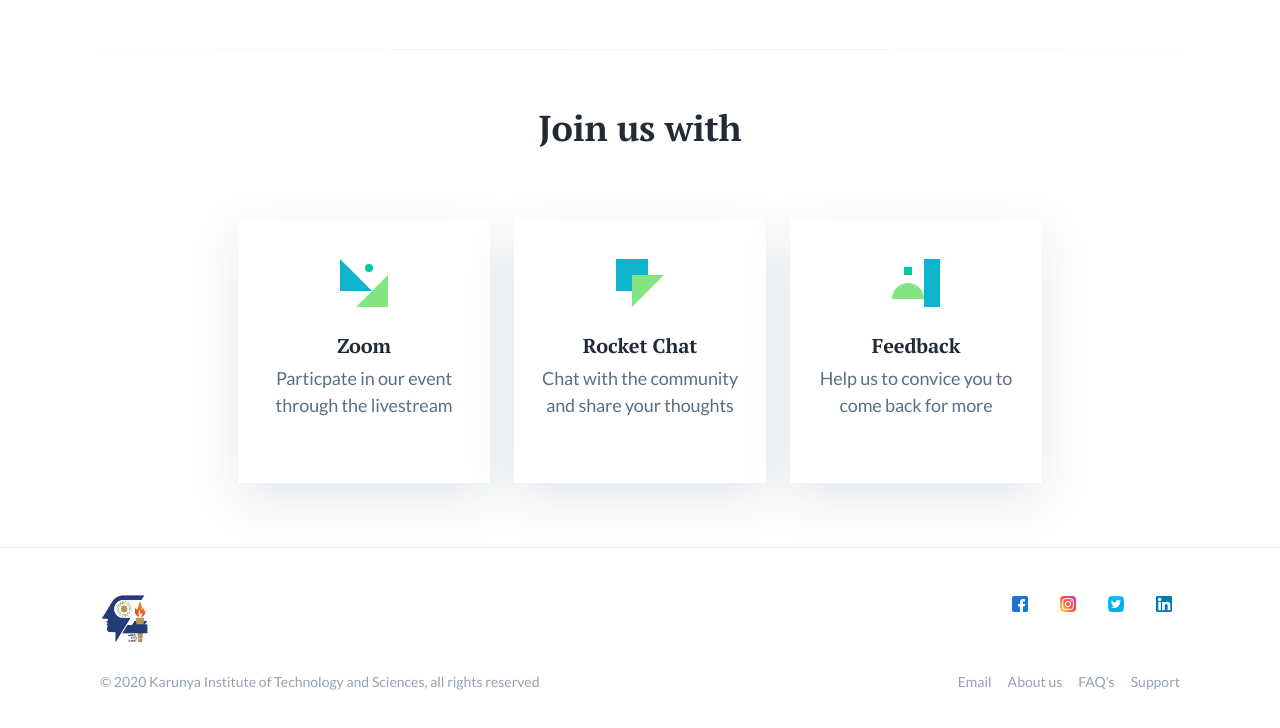
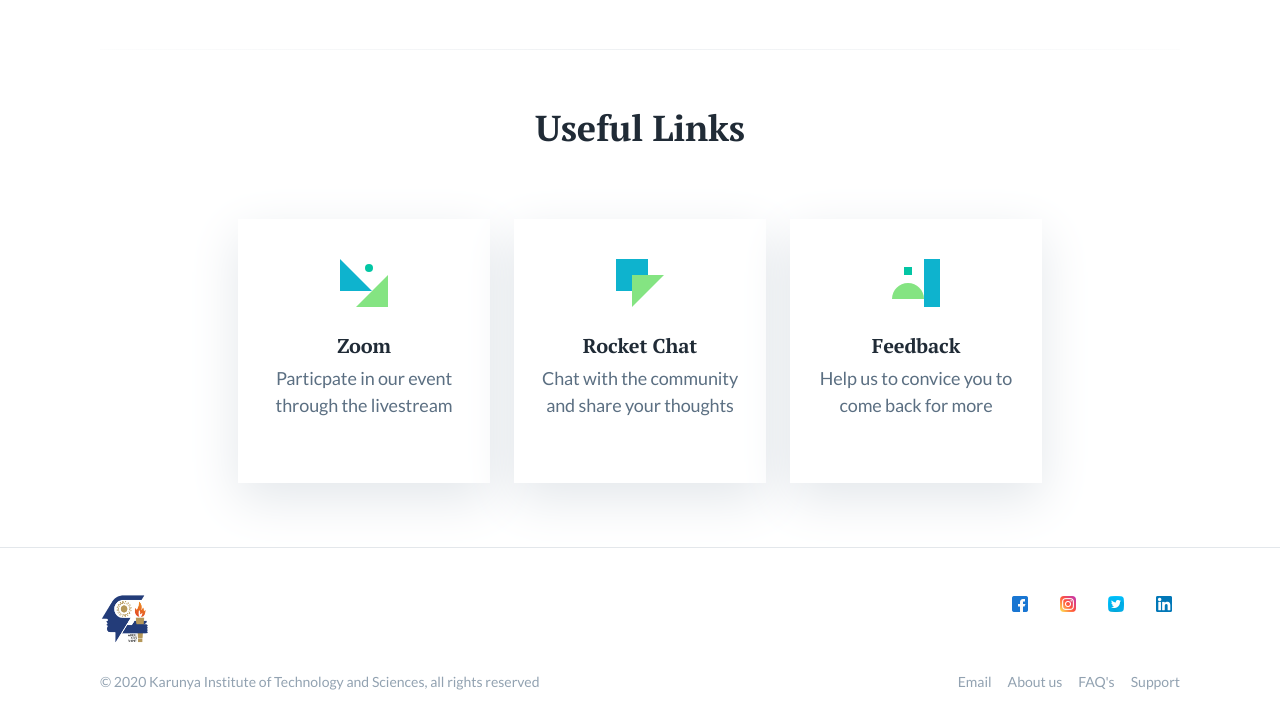
Before and after one commit to captainphilip/kvl, a plain HTML site: page KVL/index.html in a window 1280 px wide. Shown: the part 841-1569 px from the top of the page. Drawn offline with nearby package versions, Linux system fonts and the light colour scheme.

Commit message:
Update index.html

```diff
--- a/KVL/index.html
+++ b/KVL/index.html
@@ -98,7 +98,7 @@
             <section class="features section text-center">
                 <div class="container">
                     <div class="features-inner section-inner has-top-divider">
-                        <h2 class="section-title mt-0">Join us with</h2>
+                        <h2 class="section-title mt-0">Useful Links</h2>
                         <div class="features-wrap">
                             <!-- <div class="feature is-revealing">
                                 <div class="feature-inner">
```
